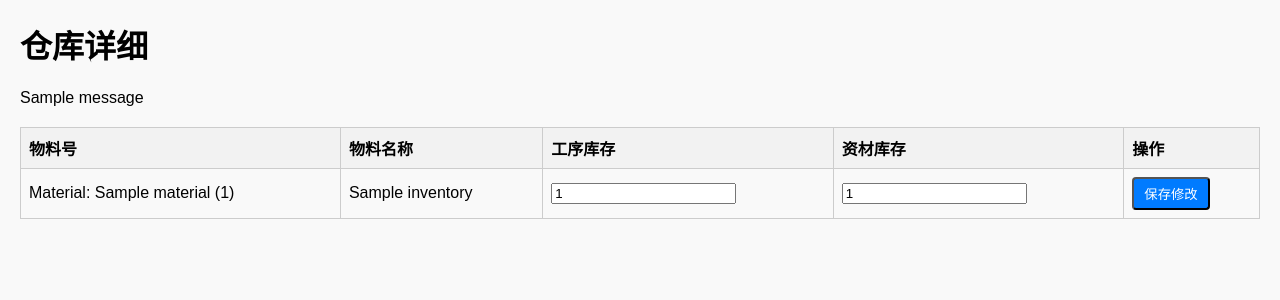
After one commit to violetfengye/MRP, a Django app: page /inventories_display in a window 1280 px wide. The commit adds this page. Shown: the top 300 px of the page. Run offline with Django 5.2, Linux system fonts and the light colour scheme; tables that the repository leaves empty hold one stand-in row (values such as "Sample post"); one stand-in notice (Sample message) is shown.

Commit message:
增加ï了库存的查询和修改

```diff
--- a/myapp/models.py
+++ b/myapp/models.py
@@ -73,27 +73,3 @@ class MPSRecord(models.Model):
 
     def __str__(self):
         return f"MPS: {self.mps_id} - {self.material_name} - {self.due_date}"
-
-
-# 采购计划模型
-class PurchasePlan(models.Model):
-    material_code = models.ForeignKey('Material', on_delete=models.CASCADE, verbose_name="物料号",
-                                      to_field='material_id', related_name="purchase_plans")
-    name = models.CharField(max_length=10, primary_key=True, verbose_name="物料名称")
-    quantity = models.IntegerField(verbose_name="采购数量")
-    date = models.DateField(verbose_name="计划日期")
-
-    def __str__(self):
-        return f"Purchase Plan: {self.name} - {self.quantity} on {self.date}"
-
-
-# 生产计划模型
-class ProductionPlan(models.Model):
-    material_code = models.ForeignKey('Material', on_delete=models.CASCADE, verbose_name="物料号",
-                                      to_field='material_id', related_name="production_plans")
-    name = models.CharField(max_length=10, primary_key=True, verbose_name="物料名称")
-    quantity = models.IntegerField(verbose_name="生产数量")
-    date = models.DateField(verbose_name="计划日期")
-
-    def __str__(self):
-        return f"Production Plan: {self.name} - {self.quantity} on {self.date}"
--- a/myapp/urls.py
+++ b/myapp/urls.py
@@ -10,6 +10,9 @@ urlpatterns = [
     path('mrp_results/<str:mps_ids>/', views.mrp_results, name='mrp_results'),
     path('mps_display', views.mps_display, name='mps_display'),
     path('delete_mps/<int:mps_id>/', views.delete_mps_record, name='delete_mps_record'),
+    path('inventories_display', views.inventories_display, name='inventories_display'),
+    path('update_inventory/<str:inventory_id>/', views.update_inventory, name='update_inventory'),
+    path('delete_inventory/<str:inventory_id>/', views.delete_inventory, name='delete_inventory'),
 
     # Add other paths as necessary
 ]
--- a/myapp/views.py
+++ b/myapp/views.py
@@ -102,7 +102,8 @@ def calculate_mrp_for_multiple(mps_records):
     for mps_record in mps_records_sorted:
         try:
             # 执行MRP计算
-            mrp_results = calculate_material_requirements(mps_record.material_name, mps_record.required_quantity, mps_record.due_date)
+            mrp_results = calculate_material_requirements(mps_record.material_name, mps_record.required_quantity,
+                                                          mps_record.due_date)
             all_mrp_results.append({
                 'mps_id': mps_record.mps_id,
                 'mrp_results': mrp_results
@@ -113,7 +114,6 @@ def calculate_mrp_for_multiple(mps_records):
 
     allinventories.clear()  # 清空缓存
     return all_mrp_results
-
 
 
 # 需求计算函数，使用已经加载的 allinventories 字典
@@ -171,8 +171,51 @@ def calculate_material_requirements(material, required_quantity, due_date):
         child_quantity = allo.quantity
         required_child_quantity = math.ceil(required_quantity * child_quantity / (1 - child_material.loss_rate))
 
-        child_material_mrp_results = calculate_material_requirements(child_material, required_child_quantity, start_date)
+        child_material_mrp_results = calculate_material_requirements(child_material, required_child_quantity,
+                                                                     start_date)
 
         material_mrp_results.extend(child_material_mrp_results)
 
     return material_mrp_results
+
+
+def inventories_display(request):
+    allinventories = Inventory.objects.all()
+    return render(request, 'inventories_display.html', {'allinventories': allinventories})
+
+
+def update_inventory(request, inventory_id):
+    inventory = get_object_or_404(Inventory, material_name=inventory_id)
+
+    if request.method == 'POST':
+        # 获取表单数据，并进行验证
+        workshop_inventory = request.POST.get('workshop_inventory')
+        material_inventory = request.POST.get('material_inventory')
+
+        if workshop_inventory is not None and material_inventory is not None:
+            try:
+                # 尝试将其转换为整数
+                inventory.workshop_inventory = int(workshop_inventory)
+                inventory.material_inventory = int(material_inventory)
+                inventory.save()
+
+                messages.success(request, f'库存 {inventory.material_name} 已更新成功！')
+                return redirect('inventories_display')  # 重定向回到库存查看页面
+
+            except ValueError:
+                messages.error(request, '无效的库存输入，请输入有效的数字。')
+
+        else:
+            messages.error(request, '库存字段不能为空！')
+
+    return render(request, 'inventories_display.html', {'inventory': inventory})
+
+
+def delete_inventory(request, inventory_id):
+    # 获取要删除的库存记录
+    inventory = get_object_or_404(Inventory, id=inventory_id)
+
+    if request.method == 'GET':
+        inventory.delete()
+        messages.success(request, f'库存 {inventory.material_name} 已删除成功！')
+        return redirect('warehouse_view')  # 重定向回到库存查看页面
--- /dev/null
+++ b/templates/inventories_display.html
@@ -0,0 +1,91 @@
+<!DOCTYPE html>
+<html lang="zh-CN">
+<head>
+    <meta charset="UTF-8">
+    <title>仓库记录</title>
+    <style>
+        body {
+            font-family: Arial, sans-serif;
+            margin: 20px;
+            background-color: #f9f9f9;
+        }
+        h2 {
+            color: #333;
+        }
+        table {
+            width: 100%;
+            border-collapse: collapse;
+            margin-top: 20px;
+        }
+        th, td {
+            border: 1px solid #ccc;
+            padding: 8px;
+            text-align: left;
+        }
+        th {
+            background-color: #f2f2f2;
+        }
+        tr:nth-child(even) {
+            background-color: #f9f9f9;
+        }
+        .btn {
+            padding: 5px 10px;
+            background-color: #007bff;
+            color: white;
+            text-decoration: none;
+            border-radius: 4px;
+        }
+        .btn-danger {
+            background-color: #dc3545;
+        }
+    </style>
+</head>
+<body>
+    <h1>仓库详细</h1>
+
+    <!-- 显示成功或失败的消息 -->
+    {% if messages %}
+        <div class="container mt-3">
+            {% for message in messages %}
+                <div class="alert alert-success">{{ message }}</div>
+            {% endfor %}
+        </div>
+    {% endif %}
+
+    {% if allinventories %}
+    <table border="1">
+        <thead>
+            <tr>
+                <th>物料号</th>
+                <th>物料名称</th>
+                <th>工序库存</th>
+                <th>资材库存</th>
+                <th>操作</th>
+            </tr>
+        </thead>
+        <tbody>
+            {% for inventory in allinventories %}
+                <tr>
+    <form method="POST" action="{% if inventory.material_name %}{% url 'update_inventory' inventory.material_name %}{% endif %}">
+        {% csrf_token %}
+        <td>{{ inventory.material_code }}</td>
+        <td>{{ inventory.material_name }}</td>
+        <td><input type="number" name="workshop_inventory" value="{{ inventory.workshop_inventory }}"></td>
+        <td><input type="number" name="material_inventory" value="{{ inventory.material_inventory }}"></td>
+        <td>
+            <button type="submit" class="btn" {% if not inventory.material_name %}disabled{% endif %}>保存修改</button>
+
+        </td>
+    </form>
+</tr>
+
+
+            {% endfor %}
+        </tbody>
+    </table>
+    {% else %}
+        <p>没有找到库存记录。</p>
+    {% endif %}
+</body>
+
+</html>
--- a/templates/main_page.html
+++ b/templates/main_page.html
@@ -55,6 +55,7 @@
             <button onclick="window.location.href='{% url 'mps_input' %}'">添加一条MPS记录</button>
             <button onclick="window.location.href='{% url 'mrp_query' %}'">查询 MRP 计算结果</button>
             <button onclick="window.location.href='{% url 'mps_display' %}'">查看所有MPS记录</button>
+            <button onclick="window.location.href='{% url 'inventories_display' %}'">查看仓库</button>
         </div>
     </div>
 </body>
```
Also changed, not shown: myapp/tests.py (deleted, +0 -143 lines).
